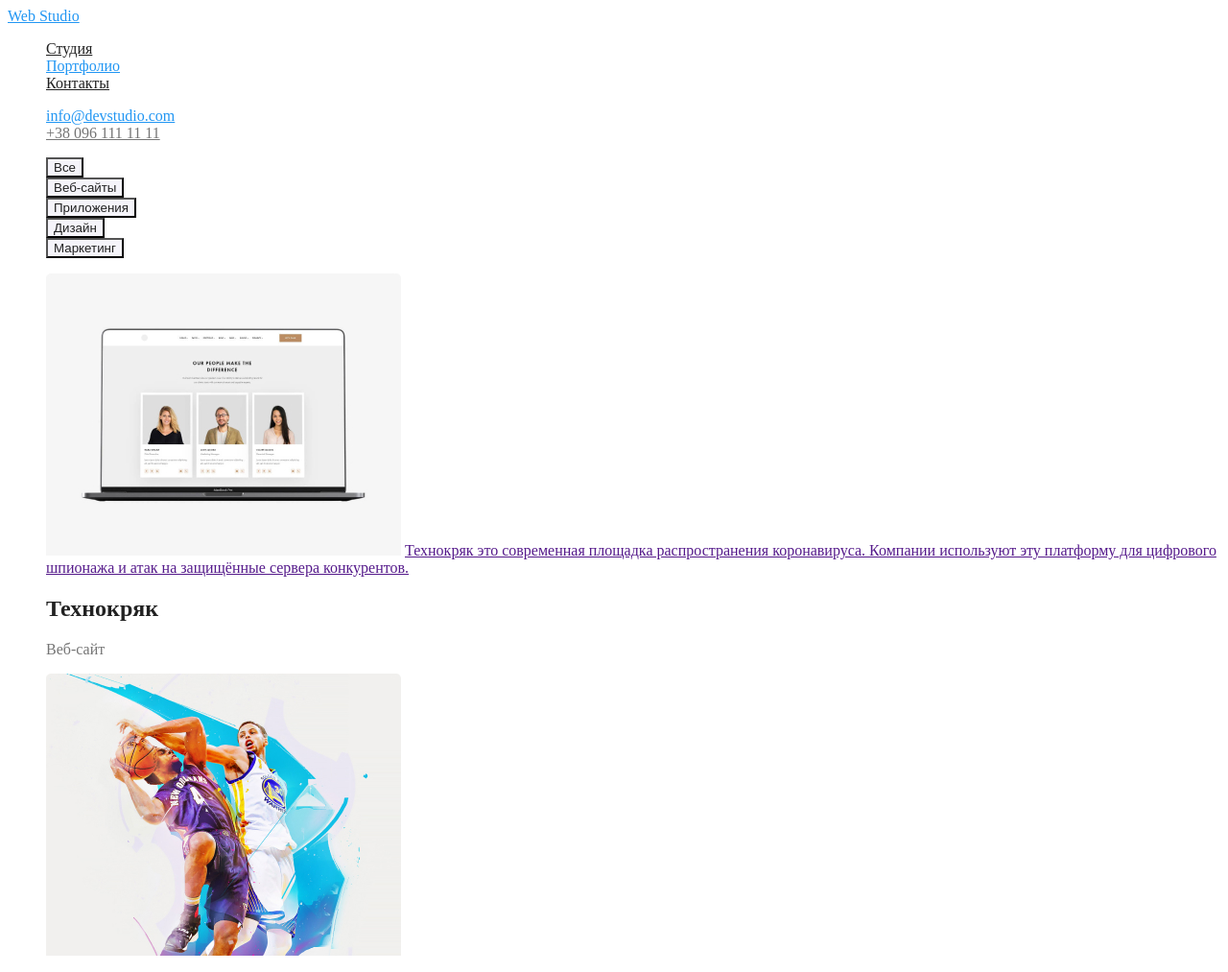
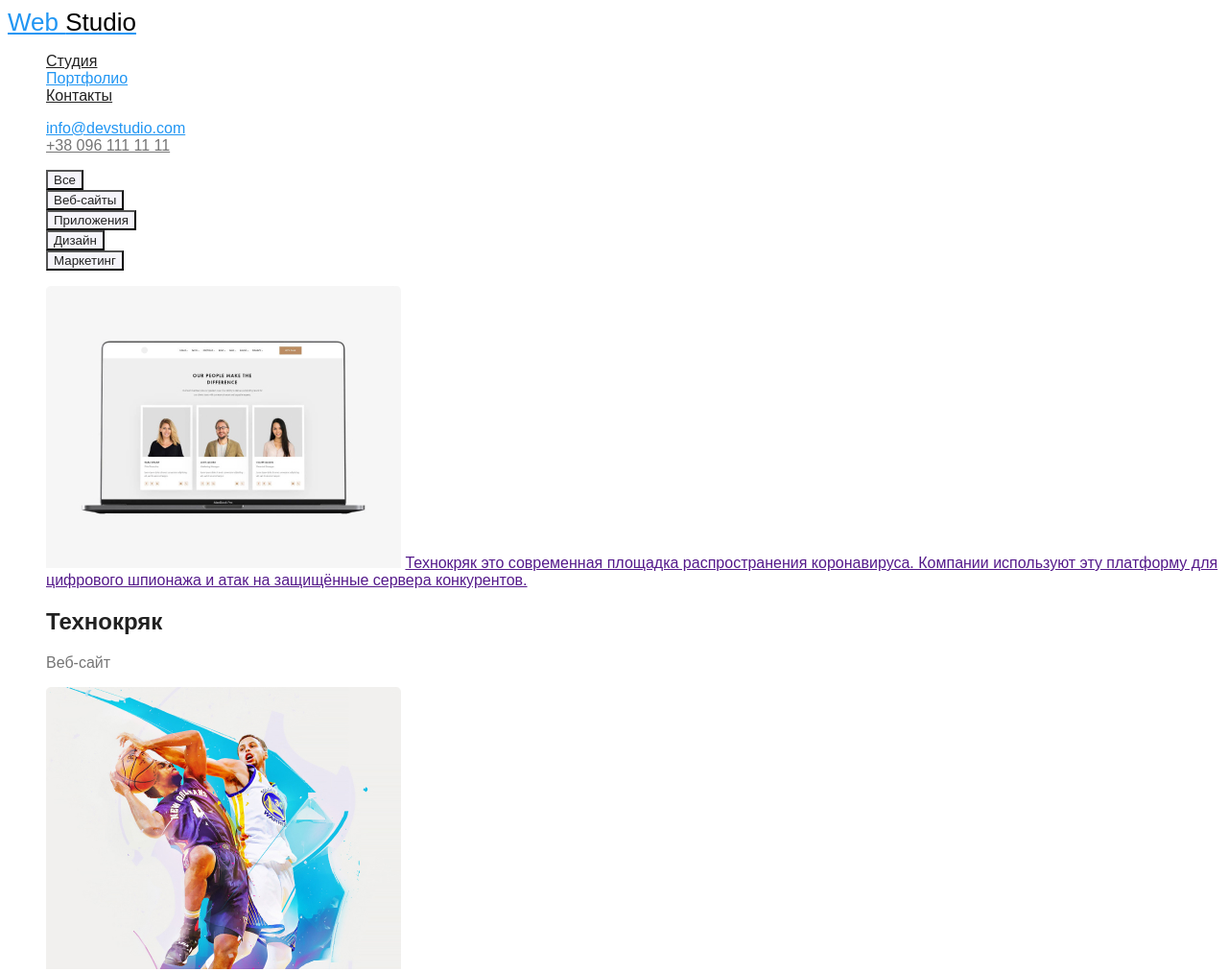
Before and after one commit to Ivan-Teslya/goit-markup-hw-02, a plain HTML site: page portfolio.html in a window 1280 px wide. Shown: the top 1013 px of the page at 96% size. Drawn offline with Linux system fonts and the light colour scheme.

Commit message:
отредактирован логотип

```diff
--- a/css/styles.css
+++ b/css/styles.css
@@ -16,6 +16,7 @@
 body {
   background-color: #ffffff;
   color: var(--primari-text-color);
+  font-family: Arial, Helvetica, sans-serif;
 }
 
 p {
@@ -29,10 +30,20 @@ p {
 .list {
   list-style: none;
 }
-.logo {
+.logo-header {
   color: var(--color-hover);
+  font-size: 26px;
 }
-
+.logo-header-studio {
+  color: #000000;
+}
+.logo-footer {
+  color: var(--color-hover);
+  font-size: 22px;
+}
+.logo-footer-studio {
+  color: white;
+}
 header {
   background-color: #ffffff;
 }
--- a/portfolio.html
+++ b/portfolio.html
@@ -11,7 +11,10 @@
     <!--шапка-->
     <header class="page-header">
       <nav>
-        <a href="/" class="logo">Web Studio</a>
+        <a href="/" class="logo logo-header">
+          <span class="logo-header-web">Web</span>
+          <span class="logo-header-studio">Studio</span>
+        </a>
         <ul class="site-nav list">
           <li><a href="./index.html" class="link">Студия</a></li>
           <li><a href="./portfolio.html" class="link current">Портфолио</a></li>
@@ -94,7 +97,10 @@
     <!--футер-->
     <footer>
       <div class="page-footer">
-        <a href="/" class="logo">Web Studio</a>
+        <a href="/" class="logo logo-footer">
+          <span class="logo-footer-web">Web</span>
+          <span class="logo-footer-studio">Studio</span>
+        </a>
         <address>
           <p class="page-footer-address">г. Киев, пр-т Леси Украинки, 26</p>
           <a class="page-footer-mail" href="mailto:info@example.com"
```
Also changed, not shown: index.html (+8 -2 lines).
